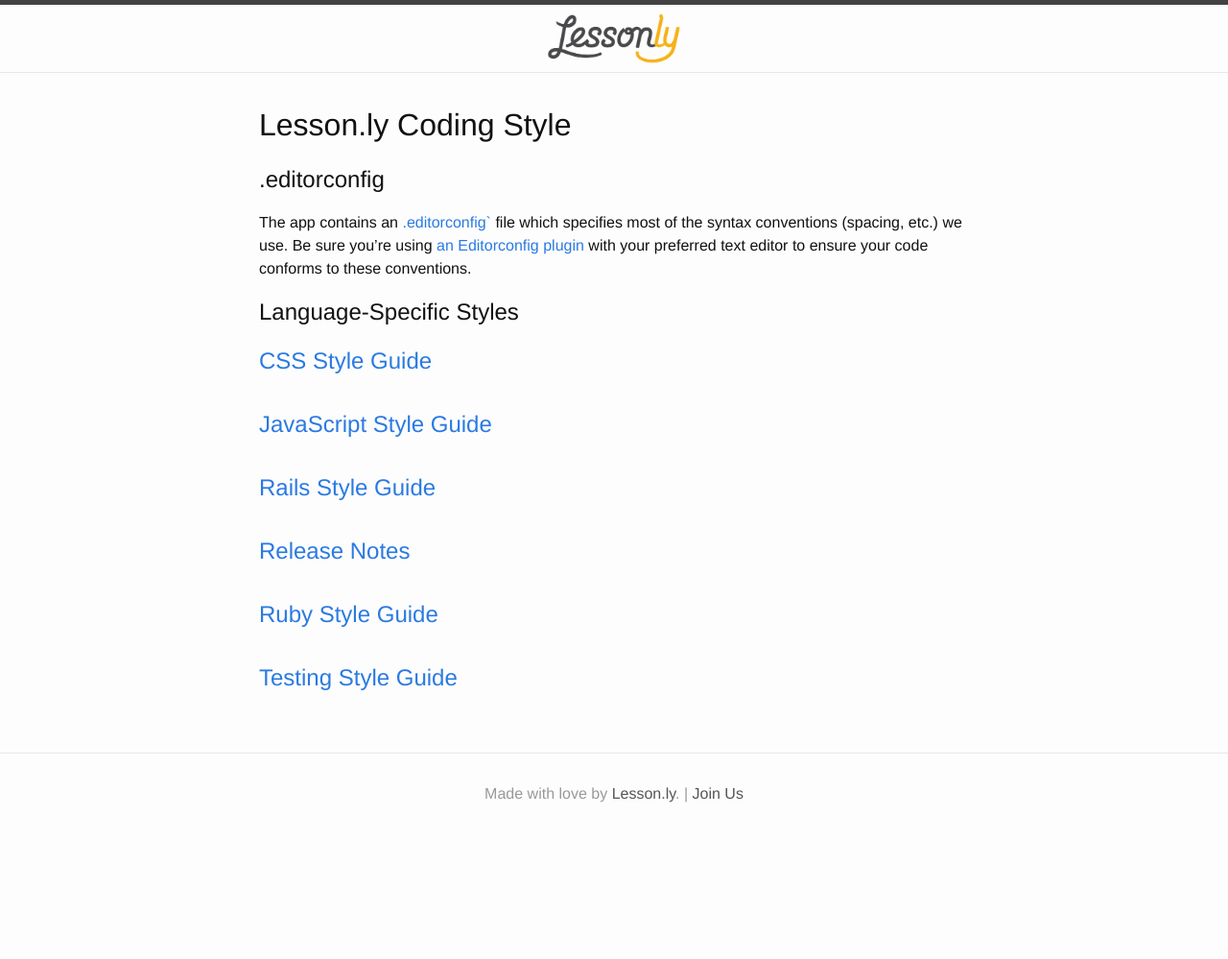
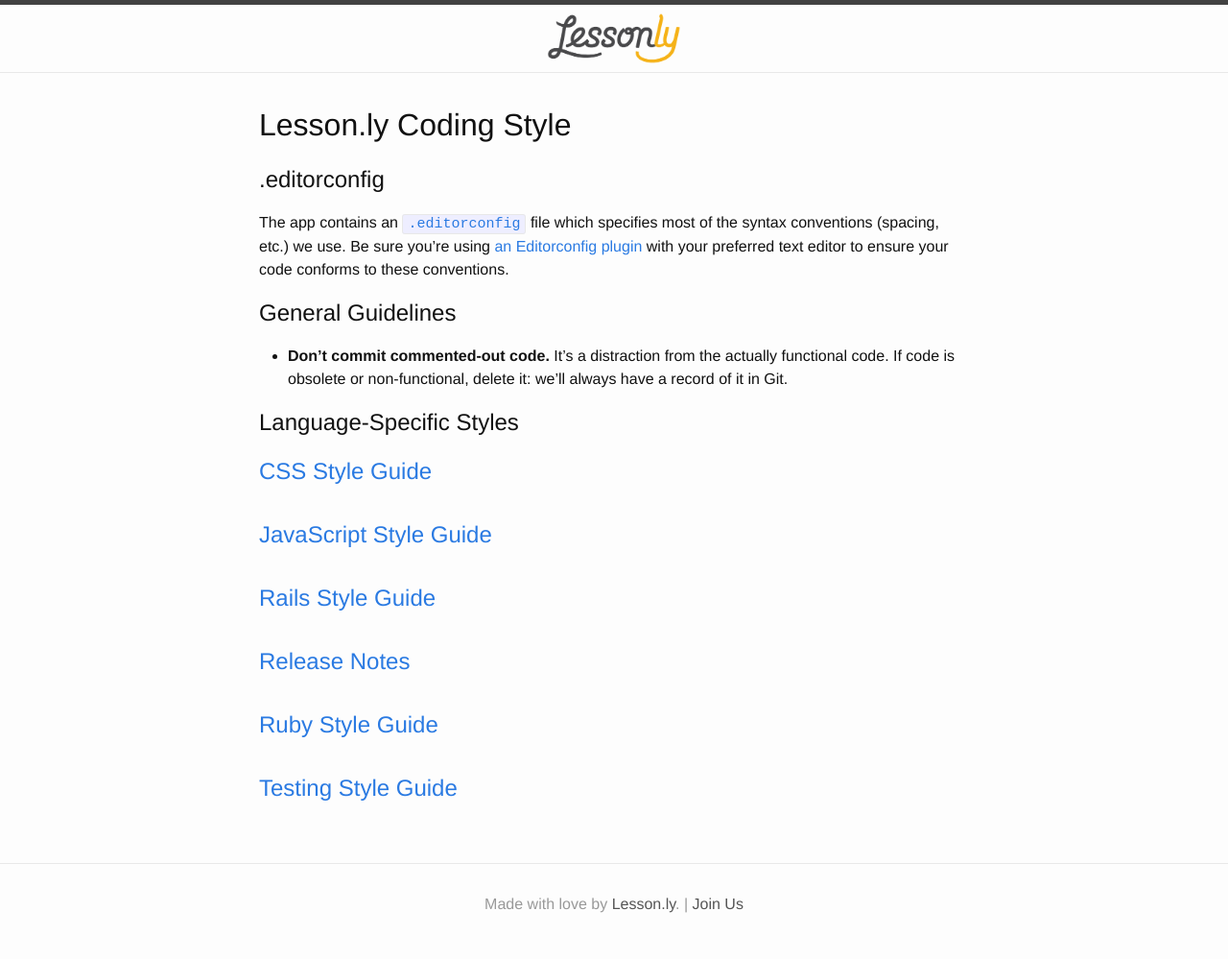
Before and after one commit to isabella232/lessonly.github.io, a Jekyll site: the page built from index.md, in a window 1280 px wide. Shown: the whole page at 96% size. Built offline with Jekyll 4.4.1, drawn with Linux system fonts in a browser that asks for light colours; before the commit the page ends 900 px from its top, so only the background shows below that.

Commit message:
Add some General Guidelines, including not committing commented-out code.
There are few if any good reasons to leave commented out code in a codebase, and plenty of reasons not to (like preserving clarity and avoiding clutter). Shall we make this a guideline?

```diff
--- a/index.md
+++ b/index.md
@@ -6,7 +6,11 @@
 
 ## .editorconfig
 
-The app contains an [.editorconfig`](https://github.com/rainkingventures/lesson.ly/blob/master/.editorconfig) file which specifies most of the syntax conventions (spacing, etc.) we use. Be sure you're using [an Editorconfig plugin](http://editorconfig.org/#download) with your preferred text editor to ensure your code conforms to these conventions.
+The app contains an [`.editorconfig`](https://github.com/rainkingventures/lesson.ly/blob/master/.editorconfig) file which specifies most of the syntax conventions (spacing, etc.) we use. Be sure you're using [an Editorconfig plugin](http://editorconfig.org/#download) with your preferred text editor to ensure your code conforms to these conventions.
+
+## General Guidelines
+
+- **Don't commit commented-out code.** It's a distraction from the actually functional code. If code is obsolete or non-functional, delete it: we'll always have a record of it in Git.
 
 ## Language-Specific Styles
 
```
